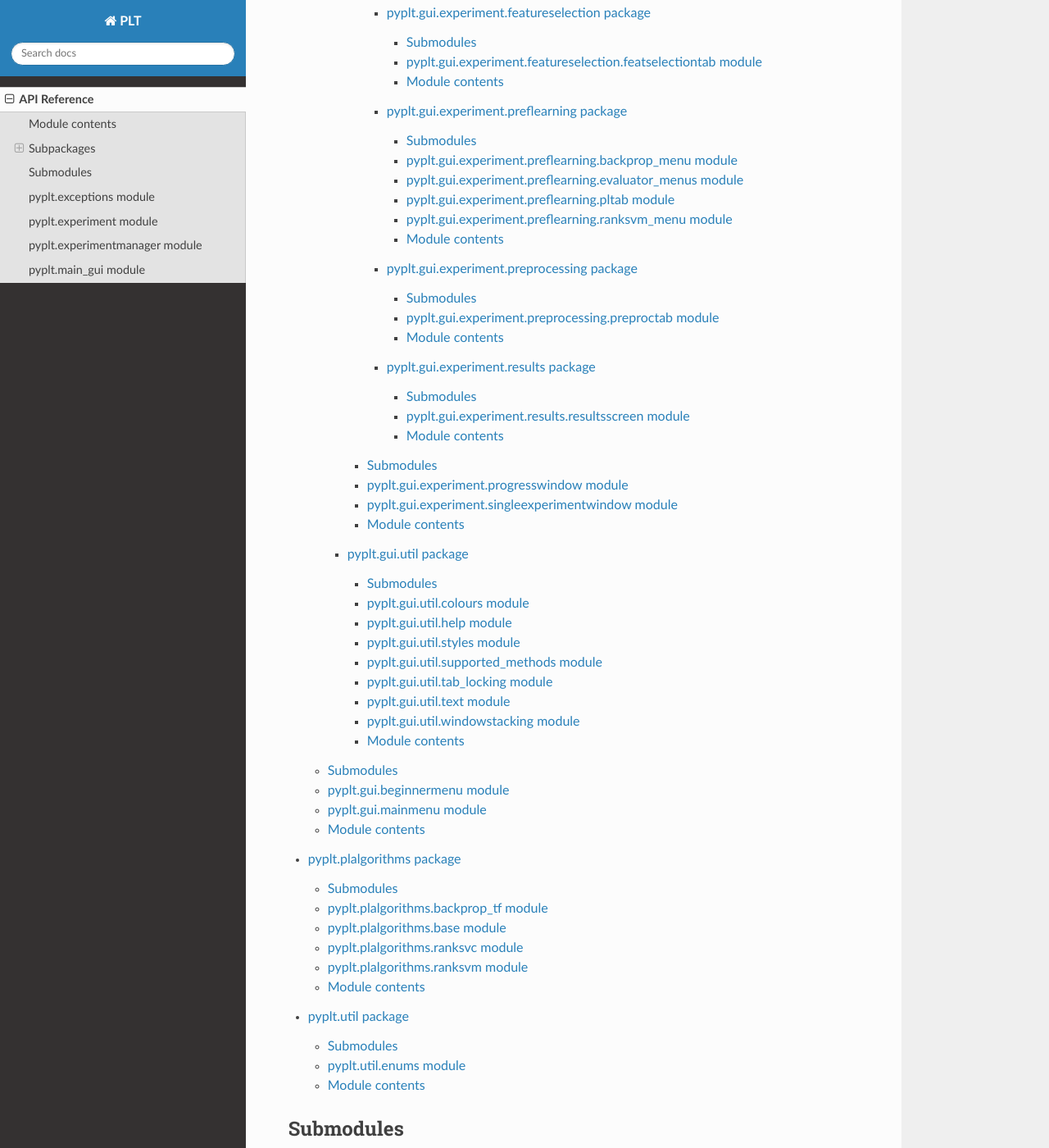
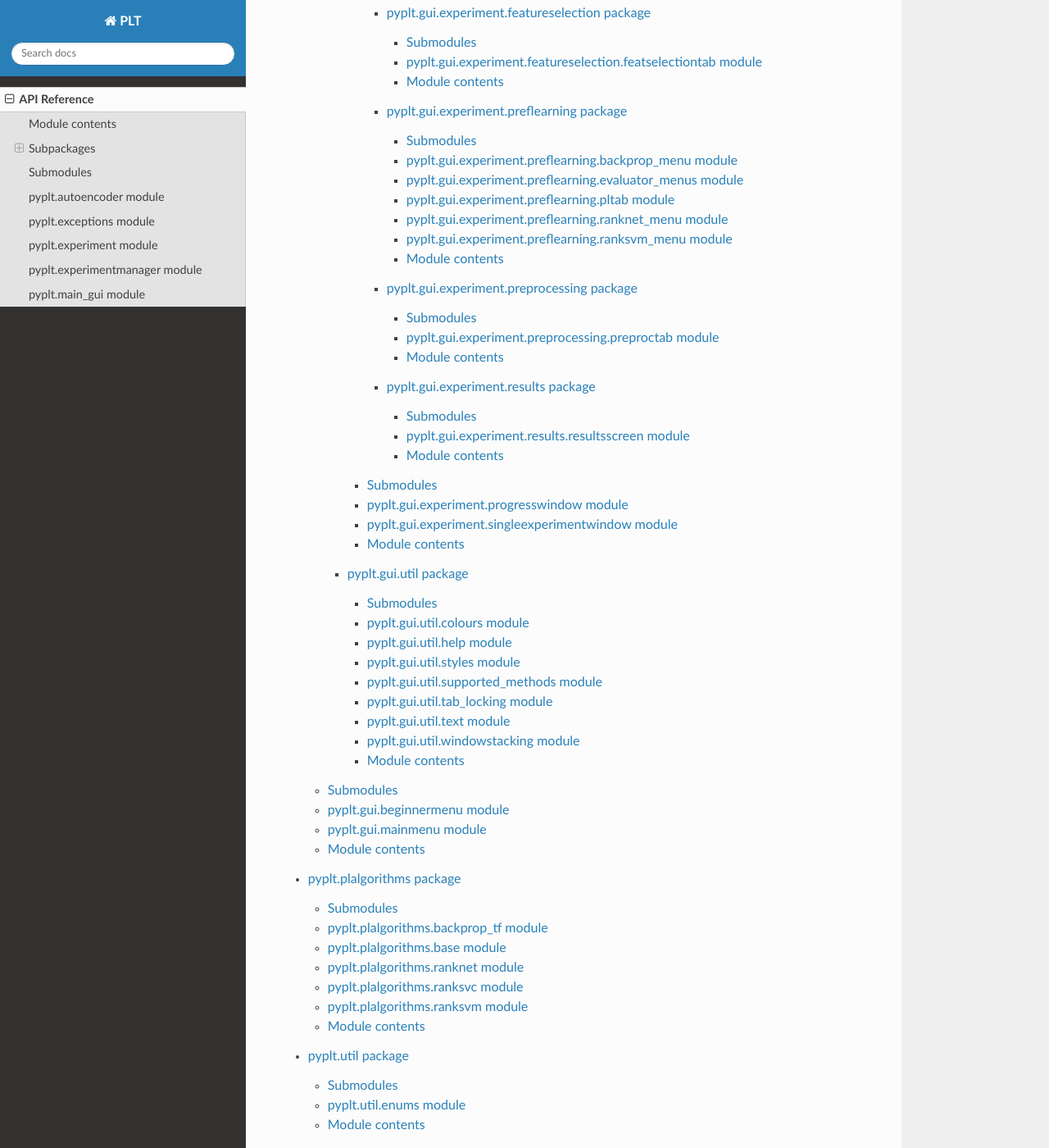
Before and after one commit to institutedigitalgames/PLT, a Sphinx documentation site: the page built from docs/source/pyplt.rst, in a window 1280 px wide and 1400 px high, scrolled down 1184 px. Shown: the whole window at 82% size. Built offline with Sphinx 7.4.7 and the Read the Docs theme 2.0.0, drawn with Linux system fonts in a browser that asks for light colours; some of the changed text lies outside the part shown.

Commit message:
Updated documentation (Autoencoder & RankNet)

```diff
--- a/docs/source/conf.py
+++ b/docs/source/conf.py
@@ -15,6 +15,7 @@
 import os
 import sys
 sys.path.insert(0, os.path.abspath('../..'))
+autodoc_mock_imports = ['keras']
 
 
 # -- Project information -----------------------------------------------------
--- a/docs/source/pyplt.gui.experiment.preflearning.rst
+++ b/docs/source/pyplt.gui.experiment.preflearning.rst
@@ -28,6 +28,14 @@ pyplt.gui.experiment.preflearning.pltab module
     :undoc-members:
     :show-inheritance:
 
+pyplt.gui.experiment.preflearning.ranknet\_menu module
+------------------------------------------------------
+
+.. automodule:: pyplt.gui.experiment.preflearning.ranknet_menu
+    :members:
+    :undoc-members:
+    :show-inheritance:
+
 pyplt.gui.experiment.preflearning.ranksvm\_menu module
 ------------------------------------------------------
 
--- a/docs/source/pyplt.plalgorithms.rst
+++ b/docs/source/pyplt.plalgorithms.rst
@@ -16,6 +16,14 @@ pyplt.plalgorithms.base module
 ------------------------------
 
 .. automodule:: pyplt.plalgorithms.base
+    :members:
+    :undoc-members:
+    :show-inheritance:
+
+pyplt.plalgorithms.ranknet module
+---------------------------------
+
+.. automodule:: pyplt.plalgorithms.ranknet
     :members:
     :undoc-members:
     :show-inheritance:
--- a/docs/source/pyplt.rst
+++ b/docs/source/pyplt.rst
@@ -32,6 +32,14 @@ Subpackages
 Submodules
 ----------
 
+pyplt.autoencoder module
+------------------------
+
+.. automodule:: pyplt.autoencoder
+    :members:
+    :undoc-members:
+    :show-inheritance:
+
 pyplt.exceptions module
 -----------------------
 
```
Also changed, not shown: 1 other file.
